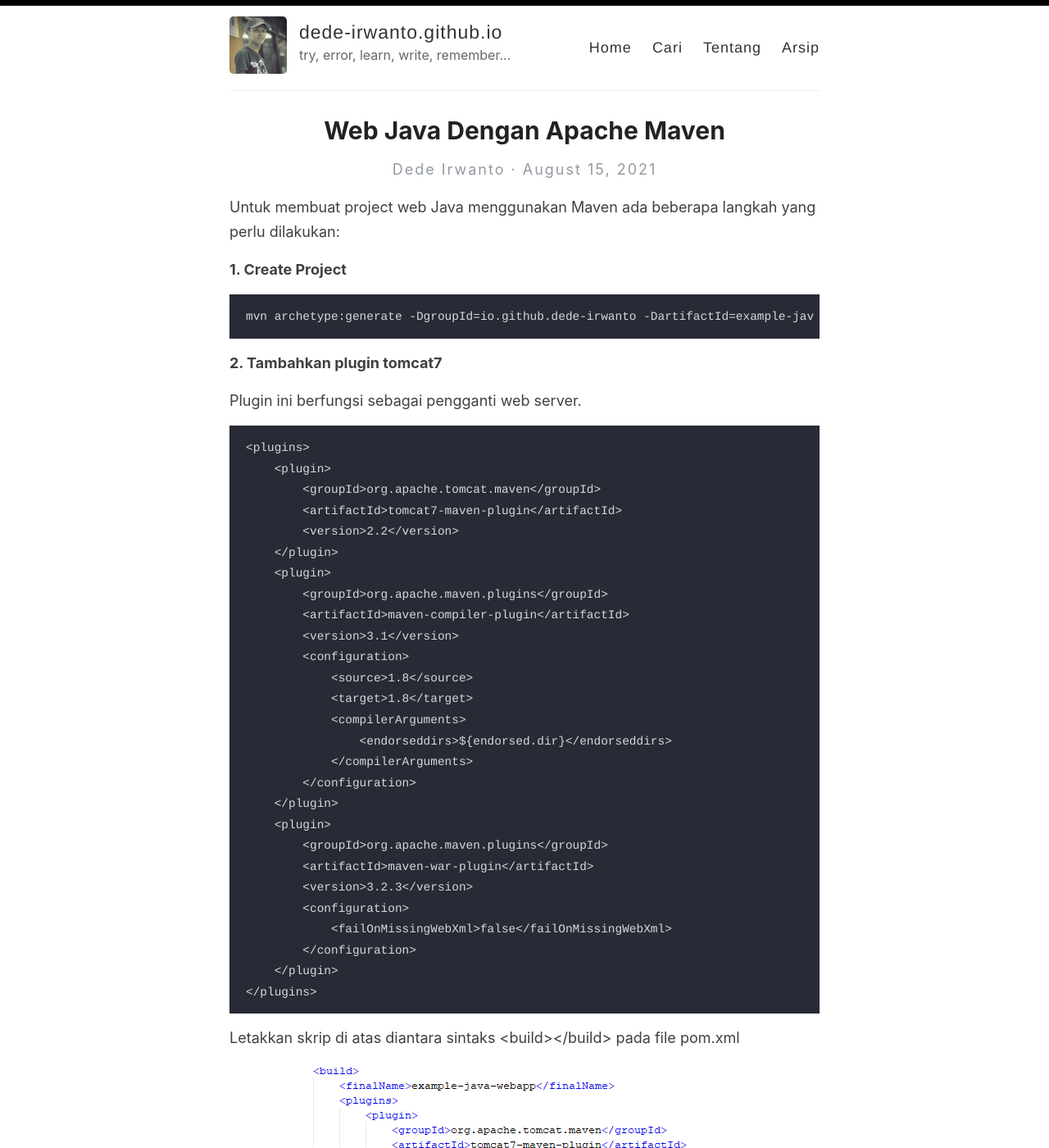
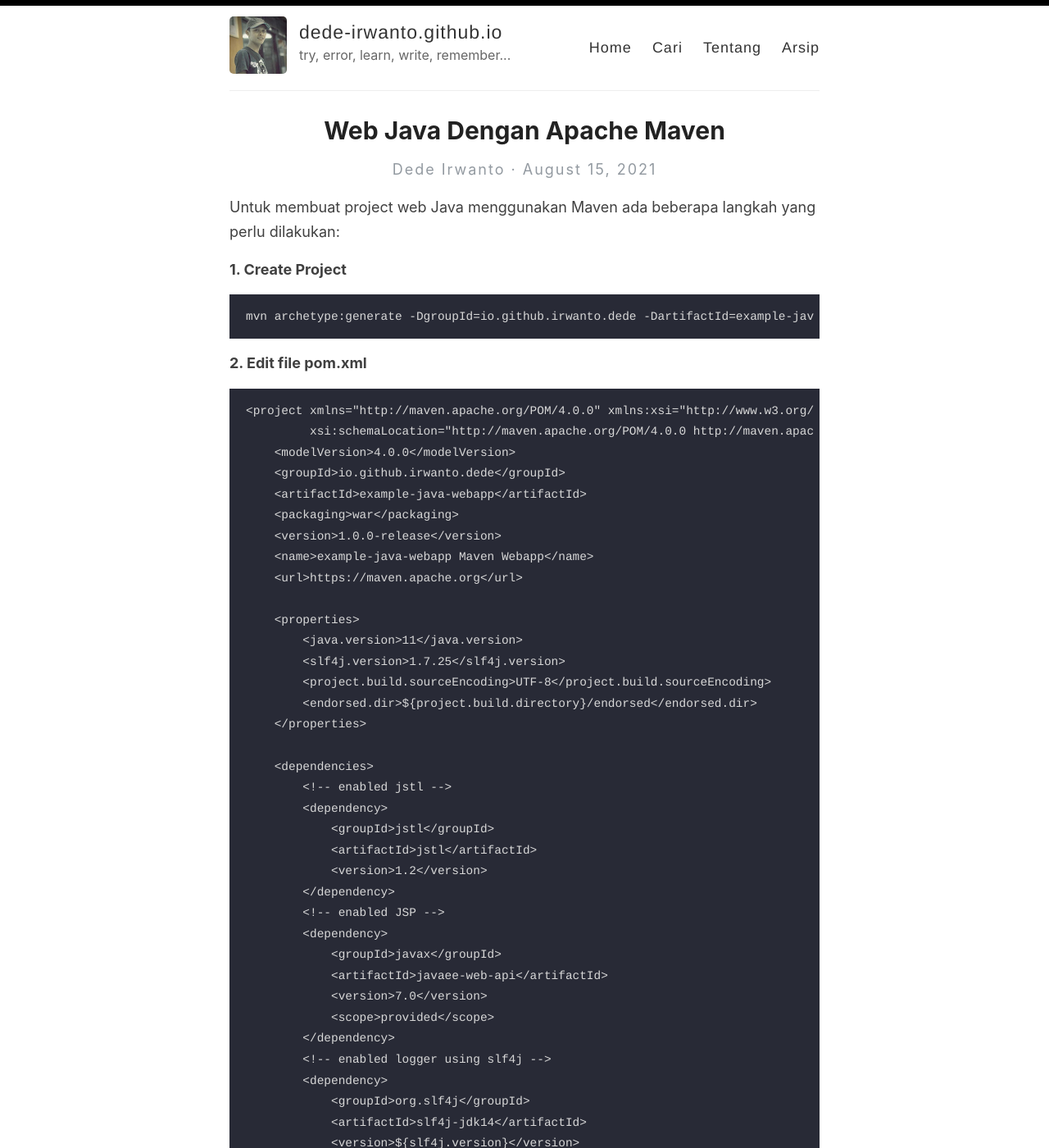
Before and after one commit to dede-irwanto/dede-irwanto.github.io, a Jekyll site: the page built from _posts/2021-08-15-web-java-dengan-apache-maven.md, in a window 1280 px wide and 1400 px high. Shown: the whole window at 82% size. Built offline with Jekyll 4.4.1, drawn with Linux system fonts in a browser that asks for light colours; comment, search, counter and statistics services are not loaded; some of the changed text lies outside the part shown.

Commit message:
Update 2021-08-15-web-java-dengan-apache-maven.md

```diff
--- a/_posts/2021-08-15-web-java-dengan-apache-maven.md
+++ b/_posts/2021-08-15-web-java-dengan-apache-maven.md
@@ -5,43 +5,99 @@ Untuk membuat project web Java menggunakan Maven ada beberapa langkah yang perlu
 
 **1. Create Project**
 
-    mvn archetype:generate -DgroupId=io.github.dede-irwanto -DartifactId=example-java-webapp -Dversion=1.0.0-release -DarchetypeCatalog=internal -DarchetypeGroupId=org.apache.maven.archetypes -DarchetypeArtifactId=maven-archetype-webapp
+    mvn archetype:generate -DgroupId=io.github.irwanto.dede -DartifactId=example-java-webapp -Dversion=1.0.0-release -DarchetypeCatalog=internal -DarchetypeGroupId=org.apache.maven.archetypes -DarchetypeArtifactId=maven-archetype-webapp
 
-**2. Tambahkan plugin tomcat7**
+**2. Edit file pom.xml**
 
-Plugin ini berfungsi sebagai pengganti web server.
+    <project xmlns="http://maven.apache.org/POM/4.0.0" xmlns:xsi="http://www.w3.org/2001/XMLSchema-instance"
+             xsi:schemaLocation="http://maven.apache.org/POM/4.0.0 http://maven.apache.org/maven-v4_0_0.xsd">
+        <modelVersion>4.0.0</modelVersion>
+        <groupId>io.github.irwanto.dede</groupId>
+        <artifactId>example-java-webapp</artifactId>
+        <packaging>war</packaging>
+        <version>1.0.0-release</version>
+        <name>example-java-webapp Maven Webapp</name>
+        <url>https://maven.apache.org</url>
 
-    <plugins>
-        <plugin>
-            <groupId>org.apache.tomcat.maven</groupId>
-            <artifactId>tomcat7-maven-plugin</artifactId>
-            <version>2.2</version>
-        </plugin>
-        <plugin>
-            <groupId>org.apache.maven.plugins</groupId>
-            <artifactId>maven-compiler-plugin</artifactId>
-            <version>3.1</version>
-            <configuration>
-                <source>1.8</source>
-                <target>1.8</target>
-                <compilerArguments>
-                    <endorseddirs>${endorsed.dir}</endorseddirs>
-                </compilerArguments>
-            </configuration>
-        </plugin>
-        <plugin>
-            <groupId>org.apache.maven.plugins</groupId>
-            <artifactId>maven-war-plugin</artifactId>
-            <version>3.2.3</version>
-            <configuration>
-                <failOnMissingWebXml>false</failOnMissingWebXml>
-            </configuration>
-        </plugin>
-    </plugins>
+        <properties>
+            <java.version>11</java.version>
+            <slf4j.version>1.7.25</slf4j.version>
+            <project.build.sourceEncoding>UTF-8</project.build.sourceEncoding>
+            <endorsed.dir>${project.build.directory}/endorsed</endorsed.dir>
+        </properties>
 
-Letakkan skrip di atas diantara sintaks \<build>\</build> pada file pom.xml
+        <dependencies>
+            <!-- enabled jstl -->
+            <dependency>
+                <groupId>jstl</groupId>
+                <artifactId>jstl</artifactId>
+                <version>1.2</version>
+            </dependency>
+            <!-- enabled JSP -->
+            <dependency>
+                <groupId>javax</groupId>
+                <artifactId>javaee-web-api</artifactId>
+                <version>7.0</version>
+                <scope>provided</scope>
+            </dependency>
+            <!-- enabled logger using slf4j -->
+            <dependency>
+                <groupId>org.slf4j</groupId>
+                <artifactId>slf4j-jdk14</artifactId>
+                <version>${slf4j.version}</version>
+            </dependency>
+            <dependency>
+                <groupId>org.slf4j</groupId>
+                <artifactId>slf4j-api</artifactId>
+                <version>${slf4j.version}</version>
+            </dependency>
+            <!-- project lombok -->
+            <dependency>
+                <groupId>org.projectlombok</groupId>
+                <artifactId>lombok</artifactId>
+                <version>1.18.12</version>
+                <scope>provided</scope>
+            </dependency>
+            <dependency>
+                <groupId>junit</groupId>
+                <artifactId>junit</artifactId>
+                <version>4.13.2</version>
+                <scope>test</scope>
+            </dependency>
+        </dependencies>
 
-![alt text](/images/2021-08-15/pom-xml.png)
+
+        <build>
+            <finalName>${project.artifactId}</finalName>
+            <plugins>
+                <plugin>
+                    <groupId>org.apache.tomcat.maven</groupId>
+                    <artifactId>tomcat7-maven-plugin</artifactId>
+                    <version>2.2</version>
+                </plugin>
+                <plugin>
+                    <groupId>org.apache.maven.plugins</groupId>
+                    <artifactId>maven-compiler-plugin</artifactId>
+                    <version>3.1</version>
+                    <configuration>
+                        <source>1.8</source>
+                        <target>1.8</target>
+                        <compilerArguments>
+                            <endorseddirs>${endorsed.dir}</endorseddirs>
+                        </compilerArguments>
+                    </configuration>
+                </plugin>
+                <plugin>
+                    <groupId>org.apache.maven.plugins</groupId>
+                    <artifactId>maven-war-plugin</artifactId>
+                    <version>3.2.3</version>
+                    <configuration>
+                        <failOnMissingWebXml>false</failOnMissingWebXml>
+                    </configuration>
+                </plugin>
+            </plugins>
+        </build>
+    </project>
 
 **3. Compile program**
 
```
